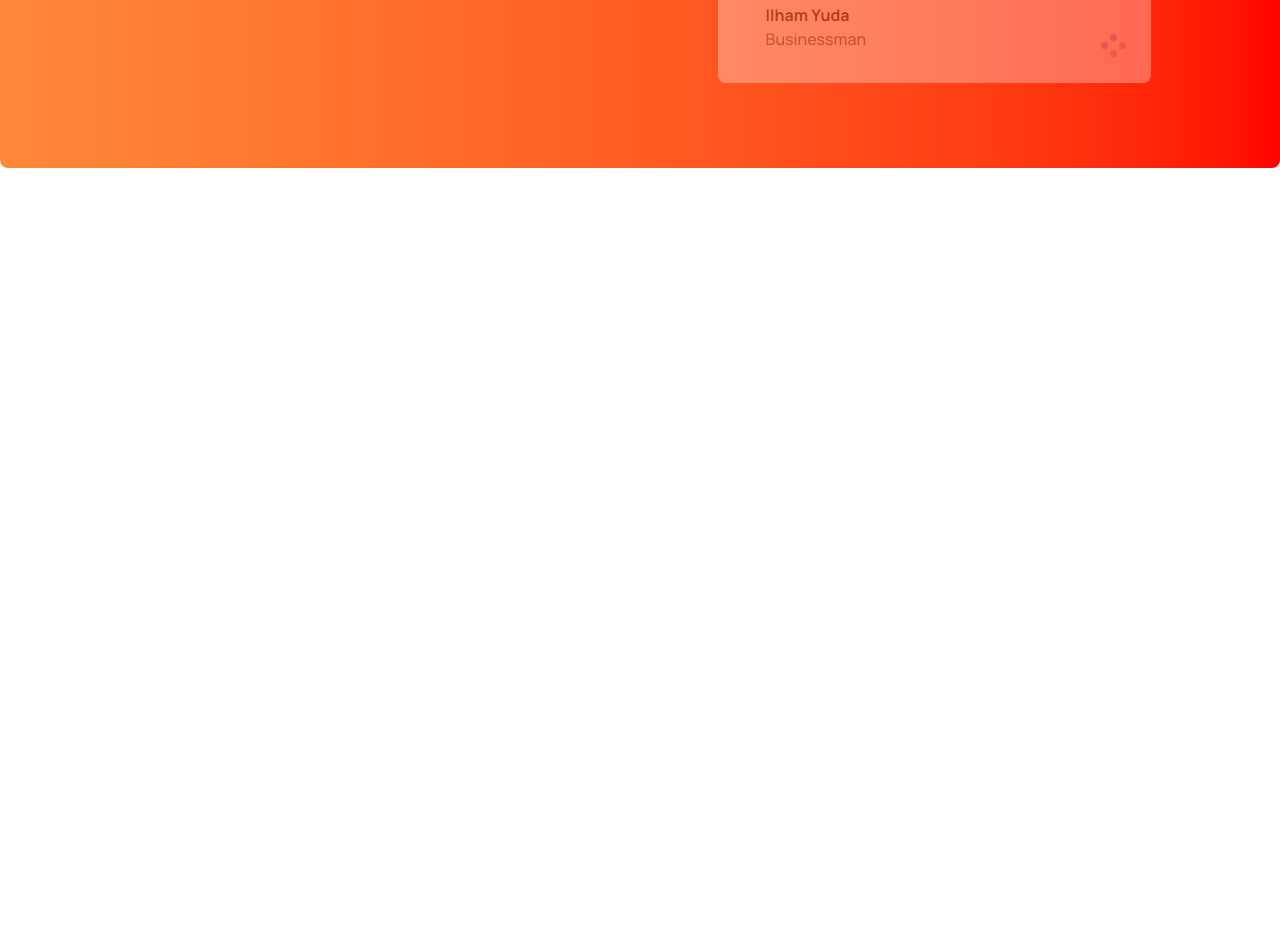
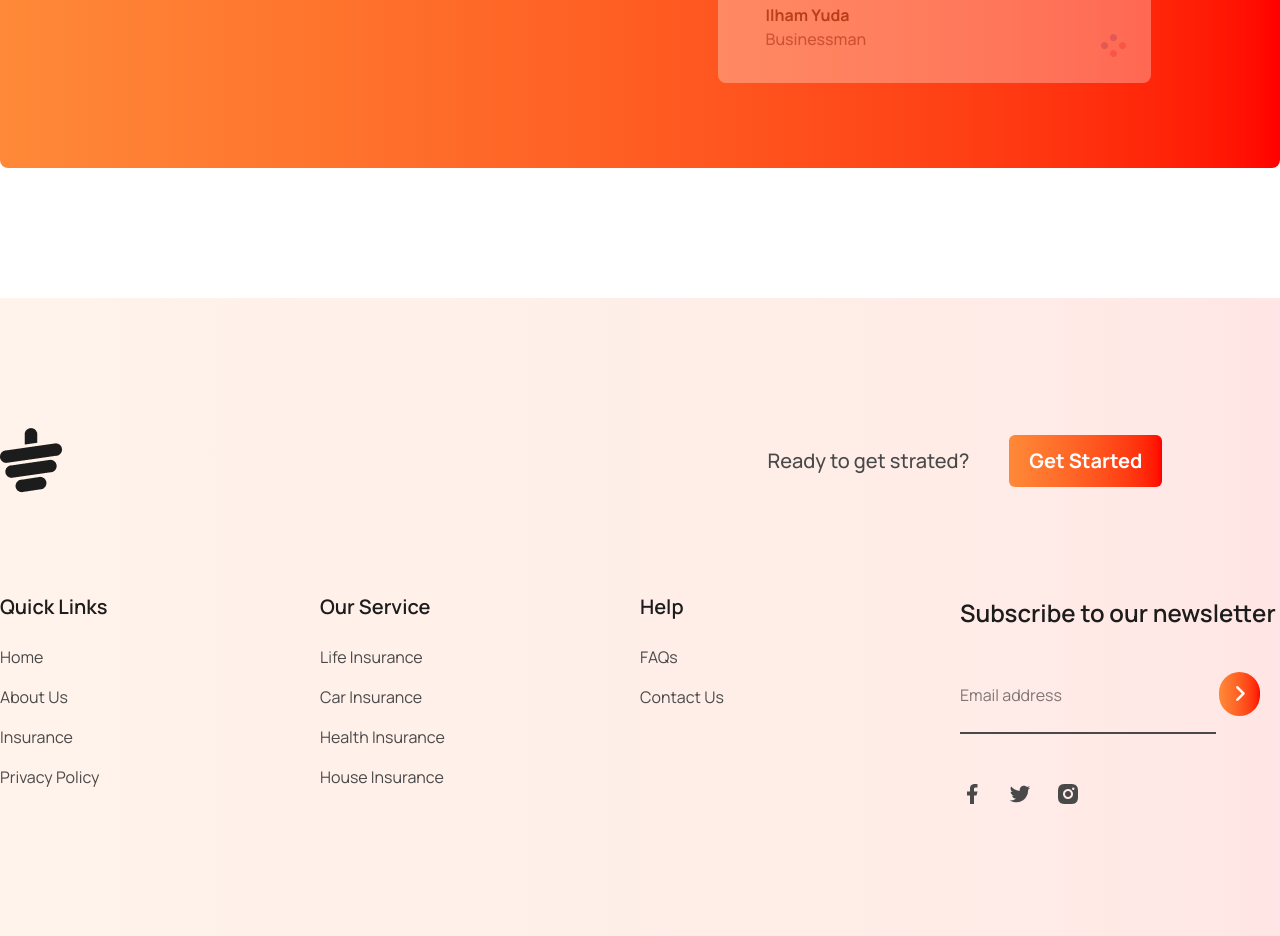
Before and after one commit to ruhit1000/tea-house-project, a plain HTML site: page index.html in a window 1280 px wide. Shown: the part 2597-3533 px from the top of the page. Before the commit the page ends 2895 px from the top, so only its background shows below. Drawn offline with nearby package versions, Linux system fonts and the light colour scheme.

Commit message:
Footer Section Added

```diff
--- a/index.html
+++ b/index.html
@@ -29,7 +29,6 @@
 <body>
 
     <!-- Banner Section -->
-
     <section class="grid grid-cols-1 lg:grid-cols-2 container mx-auto mt-8 mb-[100px] sm:mb-[200px] sm:mt-[68px]">
         <div class="banner-left space-y-[30px] pl-5 sm:pl-16">
             <h2 class="text-[3rem] xl:text-[5rem]">It's good <br>
@@ -134,7 +133,8 @@
         </div>
         <div class="relative mx-auto flex flex-col justify-center">
             <!-- Review Card -->
-            <div class="bg-white rounded-lg px-12 pt-10 pb-8 w-[350px] sm:w-[433px] absolute -left-6 sm:-left-14 md:-left-20 lg:-left-[109px] z-10">
+            <div
+                class="bg-white rounded-lg px-12 pt-10 pb-8 w-[350px] sm:w-[433px] absolute -left-6 sm:-left-14 md:-left-20 lg:-left-[109px] z-10">
                 <p class="text-base/relaxed text-[#777777] mb-5">We are providing the best and suitable home insurance
                     services for the people who are interested to treatment</p>
                 <h2 class="text-[#1C1C1C] font-bold">Ilham Yuda</h2>
@@ -167,6 +167,60 @@
         </div>
     </section>
 
+    <!-- Footer -->
+    <footer class="bg-linear-to-l from-[#ff00001a] to-[#ff89381a] py-20 sm:py-[130px]">
+        <!-- Footer Top -->
+        <div class="max-w-[90%] xl:container mx-auto gap-5 grid grid-cols-1 sm:grid-cols-2 mb-14 sm:mb-[100px]">
+            <img src="./images/cup.png" alt="">
+            <div class="flex items-center sm:justify-center gap-10">
+                <p class="font-medium text-xl text-[#494949]">Ready to get strated?</p>
+                <button
+                class="py-3 px-5 rounded-md sm:text-xl text-white font-bold bg-linear-to-r from-[#ff8938] to-[#ff0000]">Get Started</button>
+            </div>
+        </div>
+
+        <!-- Footer Links -->
+        <div class="max-w-[90%] xl:container mx-auto grid grid-cols-2 xl:grid-cols-4">
+            <div>
+                <h2 class="font-semibold text-xl mb-6 text-[#1C1C1C]">Quick Links</h2>
+                <ul>
+                    <li class="text-[#494949] mb-4"><a href="">Home</a></li>
+                    <li class="text-[#494949] mb-4"><a href="">About Us</a></li>
+                    <li class="text-[#494949] mb-4"><a href="">Insurance</a></li>
+                    <li class="text-[#494949] mb-4"><a href="">Privacy Policy</a></li>
+                </ul>
+            </div>
+            <div>
+                <h2 class="font-semibold text-xl mb-6 text-[#1C1C1C]">Our Service</h2>
+                <ul>
+                    <li class="text-[#494949] mb-4"><a href="">Life Insurance</a></li>
+                    <li class="text-[#494949] mb-4"><a href="">Car Insurance</a></li>
+                    <li class="text-[#494949] mb-4"><a href="">Health Insurance</a></li>
+                    <li class="text-[#494949] mb-4"><a href="">House Insurance</a></li>
+                </ul>
+            </div>
+            <div class="col-span-2 xl:col-span-1">
+                <h2 class="font-semibold text-xl mb-6 text-[#1C1C1C]">Help</h2>
+                <ul>
+                    <li class="text-[#494949] mb-4"><a href="">FAQs</a></li>
+                    <li class="text-[#494949] mb-4"><a href="">Contact Us</a></li>
+                </ul>
+            </div>
+            <div class="col-span-2 xl:col-span-1">
+                <h2 class="font-semibold text-2xl/relaxed mb-10 text-[#1C1C1C]">Subscribe to our newsletter</h2>
+                <input class="w-3xs" type="email" name="" id="" placeholder="Email address">
+                <button
+                class="p-2 mb-2 rounded-full text-xl text-white bg-linear-to-r from-[#ff8938] to-[#ff0000]"><i class="fa-solid fa-angle-right"></i></button>
+                <hr class="mt-2 mb-12 w-3xs border border-[#494949]">
+                <div class="flex gap-6">
+                    <img src="./images/facebook.png" alt="">
+                    <img src="./images/twiter.png" alt="">
+                    <img src="./images/instagram.png" alt="">
+                </div>
+            </div>
+        </div>
+    </footer>
+
 </body>
 
 </html>
```
Also changed, not shown: images/facebook.png (added), images/instagram.png (added), images/twiter.png (added).
